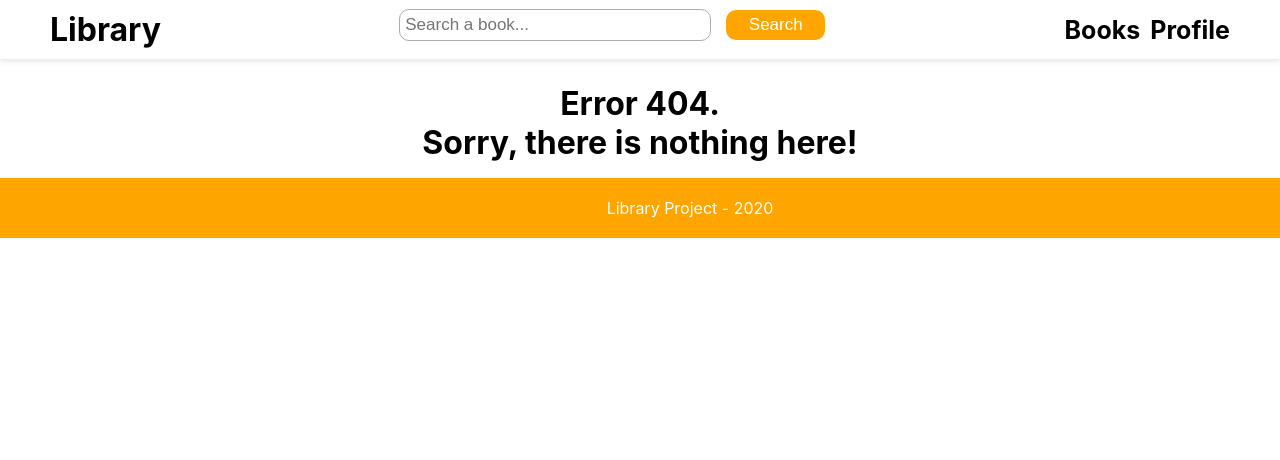
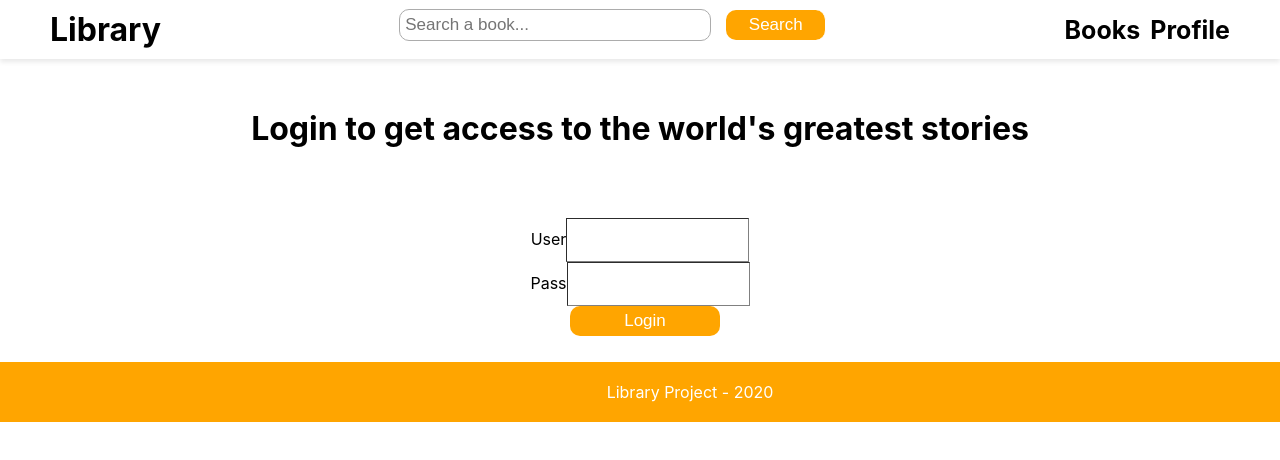
Before and after one commit to vasschu/library, a React (Create React App) app in the folder client/library/: page /login in a window 1280 px wide. Before the commit this address had no page. Shown: the top 460 px of the page. Built offline with nearby package versions, Linux system fonts and the light colour scheme.

Commit message:
- login - server endpoint consumed.

```diff
--- a/client/library/src/App.js
+++ b/client/library/src/App.js
@@ -1,4 +1,4 @@
-import React from 'react';
+import React, {useState} from 'react';
 import { BrowserRouter, Redirect, Route, Switch } from 'react-router-dom';
 import './App.css';
 import Header from './components/Header/Header';
@@ -7,23 +7,32 @@ import Books from './components/Books/Books';
 import User from './components/User/User';
 import NotFound from './components/NotFound';
 import LandingPage from './components/LandingPage/LandingPage';
+import LoginPage from './components/LoginPage/LoginPage';
 import IndividualBook from './components/IndividualBook/IndividualBook';
+import { AuthContext } from './components/Context/AuthContext';
 
 function App() {
+	const [authValue, setAuthValue] = useState(false);
+
 	return (
   <div className='App'>
     <BrowserRouter>
+      <AuthContext.Provider
+        value={{ isLoggedIn: authValue, setLoginState: setAuthValue }}
+      >
         <Header />
         <Switch>
           {/* We can add conditional for redirect auth user -> homepage / unauth user -> landingpage */}
           <Redirect path='/' exact to='/landing' />
           <Route path='/landing' component={LandingPage} />
+          <Route path='/login' component={LoginPage} />
           <Route path='/books' exact component={Books} />
           <Route path='/books/:id' component={IndividualBook} />
           <Route path='/user' exact component={User} />
           <Route path='*' component={NotFound} />
         </Switch>
         <Footer />
+      </AuthContext.Provider>
     </BrowserRouter>
   </div>
 	);
--- /dev/null
+++ b/client/library/src/components/Context/AuthContext.js
@@ -0,0 +1,6 @@
+import { createContext } from 'react';
+
+export const AuthContext = createContext({
+  isLoggedIn: false,
+  setLoginState: () => {}
+});
--- /dev/null
+++ b/client/library/src/components/LoginPage/LoginPage.js
@@ -0,0 +1,59 @@
+/* eslint-disable react/prop-types */
+import React, { useEffect, useState } from 'react';
+
+const LoginPage = () => {
+	const [user, onChangeUser] = useState('');
+  const [pass, onChangePass] = useState('');
+
+  const data ={ username: user,
+  password: pass}
+
+  const login = () => {
+
+    fetch(`http://localhost:5500/auth/session`, {
+      method: 'POST',
+      headers: { 'Content-Type': 'application/json' },
+      body: JSON.stringify(data),
+    })
+      .then((res) => res.json())
+      .then((res) => {if (typeof res.token === 'string' && res.token.length > 20){
+        console.log('token recieved');
+        console.log(res.token);
+      }})
+      .catch((err) => console.log(err))
+  }
+
+  const updateUser = (value) => onChangeUser(value)
+	const updatePass = (value) => onChangePass(value)
+
+	return (
+  <div className='login-page-layout'>
+    <div className='call-to-action'>
+      <h1 className='call-to-action-text'>
+        Login to get access to the world's greatest stories
+      </h1>
+      <br />
+      <span>User</span>
+      <input
+        style={{ height: 40, borderColor: 'gray', borderWidth: 1 }}
+        onChange={(e) => updateUser(e.target.value)}
+        value={user}
+      />
+      <br />
+      <span>Pass</span>
+      <input
+      type='password'
+        style={{ height: 40, borderColor: 'gray', borderWidth: 1 }}
+        onChange={(e) => updatePass(e.target.value)}
+        value={pass}
+      />
+      <br />
+      <button className='login-button' onClick={login}>
+			Login
+		</button>
+    </div>
+  </div>
+	);
+};
+
+export default LoginPage;
```
Lines whose indentation alone changed are shown as unchanged.
